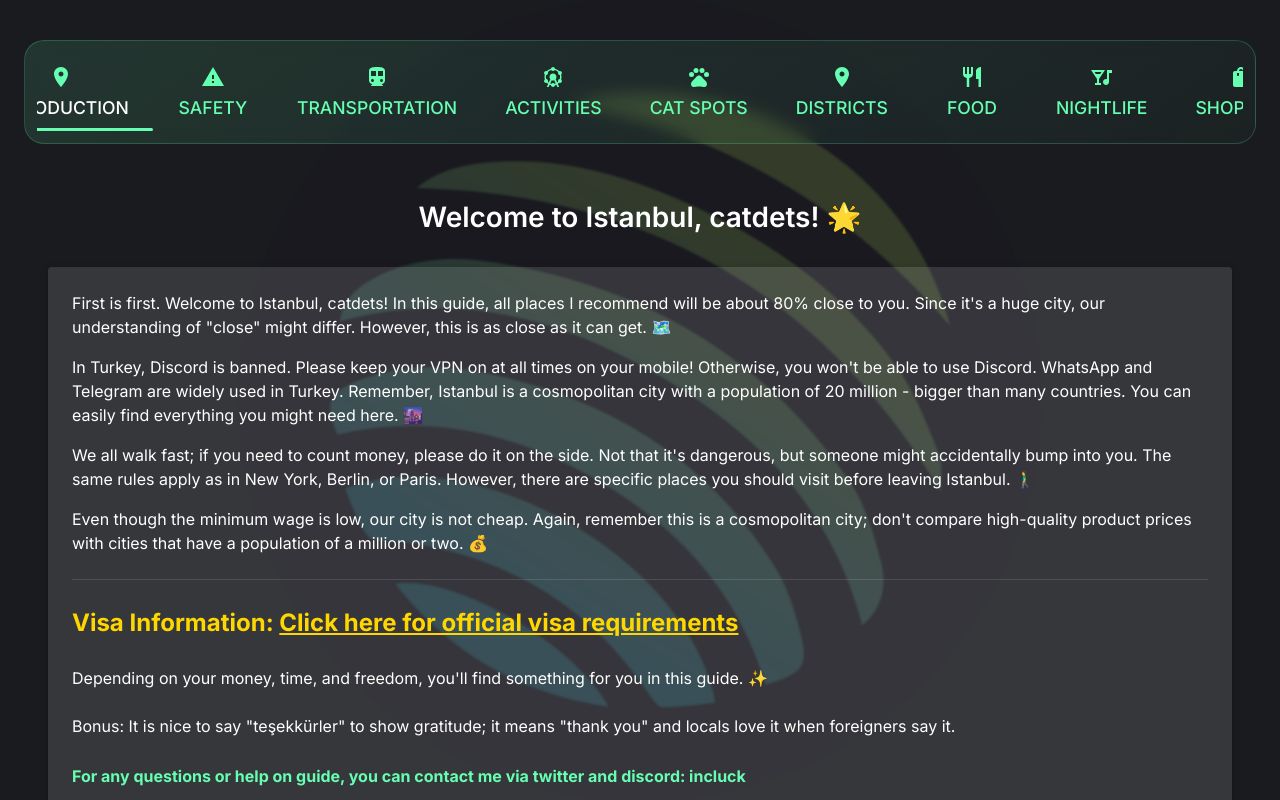
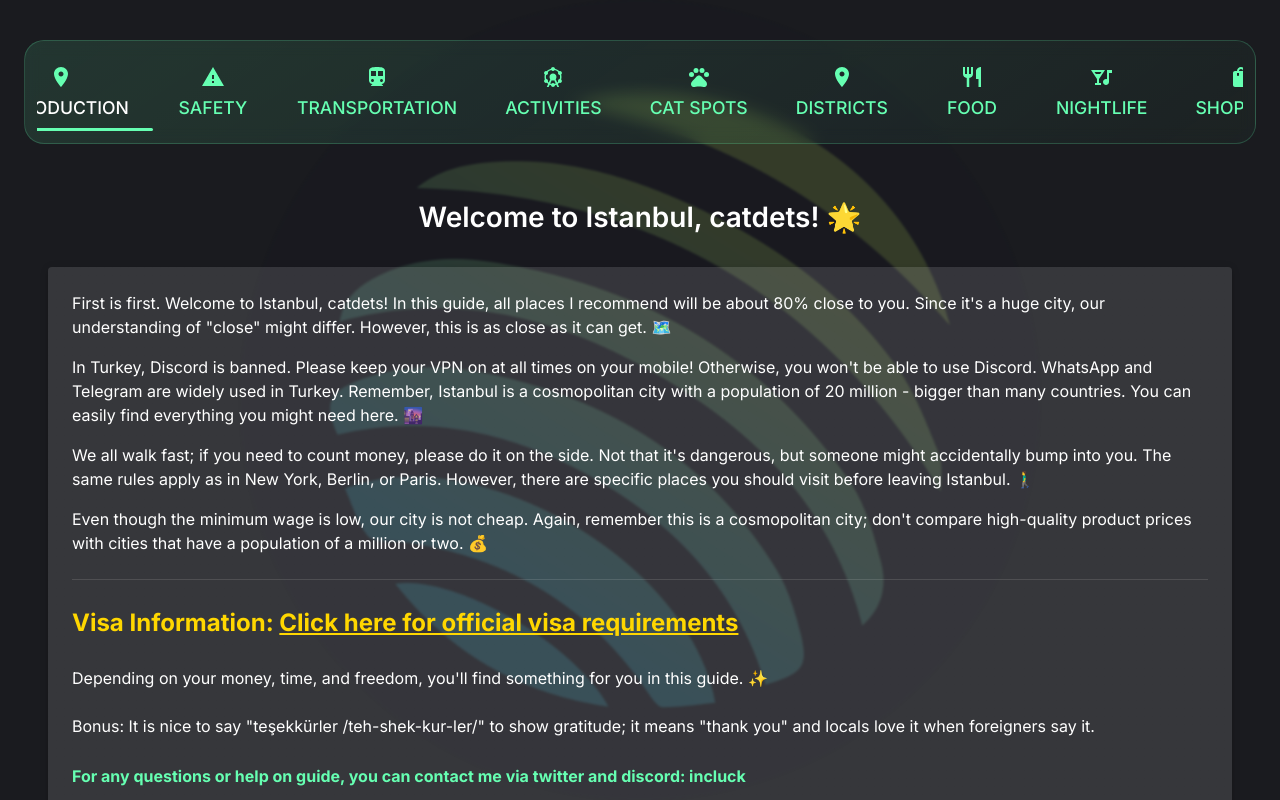
Before and after one commit to whoami42069/catstanbul1, a Next.js app: page / in a window 1280 px wide. Shown: the top 800 px of the page. Built offline with nearby package versions, Linux system fonts and the light colour scheme.

Commit message:
Update IntroductionContent with pronunciation guide and formatting improvements

```diff
--- a/src/components/IntroductionContent.tsx
+++ b/src/components/IntroductionContent.tsx
@@ -66,7 +66,7 @@ const IntroductionContent: React.FC = () => {
                 </Typography>
 
                 <Typography paragraph sx={{ mb: 3 }}>
-                    Bonus: It is nice to say "teşekkürler" to show gratitude; it means "thank you" and locals love it when foreigners say it.
+                    Bonus: It is nice to say "teşekkürler /teh-shek-kur-ler/" to show gratitude; it means "thank you" and locals love it when foreigners say it.
                 </Typography>
 
                 <Typography variant="subtitle1" sx={{ fontWeight: 'bold', color: '#66FFB2' }}>
```
